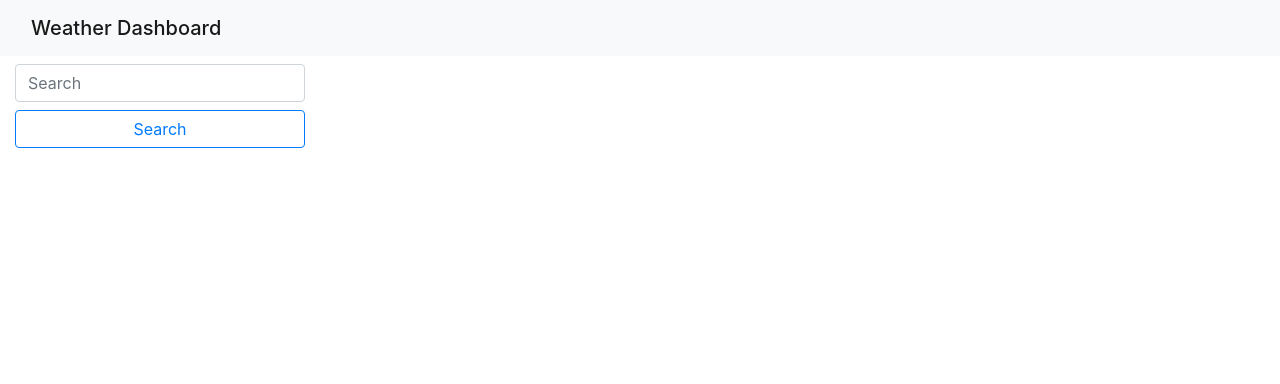
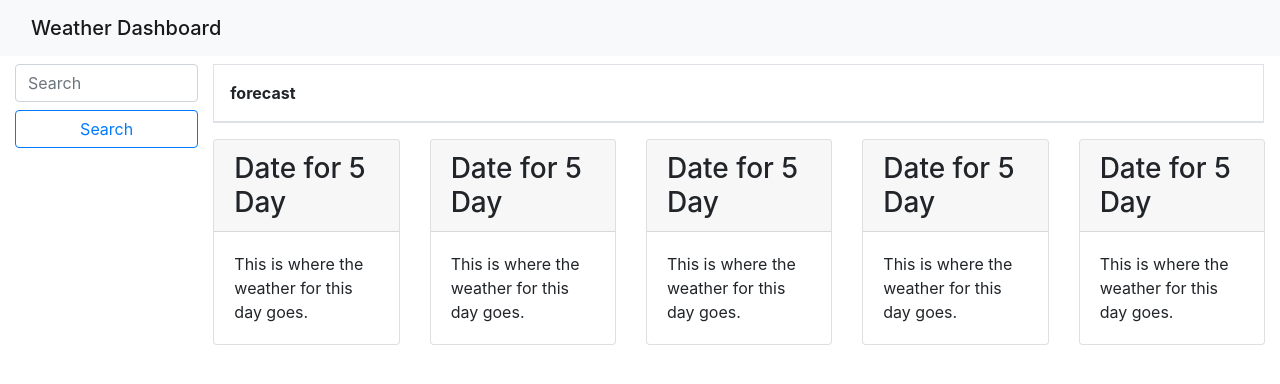
Before and after one commit to johnatticus/Weather-Dashboard, a plain HTML site: page index.html in a window 1280 px wide. Drawn offline with nearby package versions, Linux system fonts and the light colour scheme.

Commit message:
worked on html layout and css

```diff
--- a/assets/css/style.css
+++ b/assets/css/style.css
@@ -1,3 +1,7 @@
 /* .custom-btn {
     background-color: blue;
 } */
+
+.custom-card-deck {
+    justify-content: space-between;
+}
--- a/index.html
+++ b/index.html
@@ -24,18 +24,77 @@
     <!-- div row with columns inside -->
     <div class="row">
       <!-- search column w new buttons for cities searched below -->
-      <section class="col-12 col-lg-3 col-md-4 ">
+      <section class="col-12 col-lg-2 col-md-4 ">
         <input class="form-control me-2" type="search" placeholder="Search" aria-label="Search">
         <button class="btn btn-block btn-outline-primary mt-2 custom-btn" type="submit">Search</button>
       </section>
       <!-- column that will have rows within -->
-      <section class="col-lg-10 col-md-8 col-sm-6 p-2">
+      <section class="col-12 col-md-8 col-lg-10">
         <!-- row within the column for current searched weather info -->
-        <div class="row"></div>
+        <div class="row">
+          <div class="table-responsive mr-3">
+            <table class="table table-bordered custom-table">
+              <thead>
+                <tr>
+                  <th scope="col" class="p-3">forecast</th>
+                </tr>
+              </thead>
+              <tbody id="project-display"></tbody>
+            </table>
+          </div>
+        </div>
+
         <!-- row that contains the cards for 5 day forcast -->
-        <div class="row"></div>
-          <section class="col-lg-2" col-md-
-    </div>
+        <div class="row mr-0">
+          <div class="card-deck custom-card-deck">
+            <div class="card">
+              <h3 class="card-header">Date for 5 Day</h3>
+              <div class="card-body">
+                <div class="card-text">
+                  This is where the weather for this day goes.
+                </div>
+              </div>
+            </div>
+
+        <div class="card">
+          <h3 class="card-header">Date for 5 Day</h3>
+          <div class="card-body">
+            <div class="card-text">
+              This is where the weather for this day goes.
+            </div>
+          </div>
+        </div>
+
+        <div class="card">
+          <h3 class="card-header">Date for 5 Day</h3>
+          <div class="card-body">
+            <div class="card-text">
+              This is where the weather for this day goes.
+            </div>
+          </div>
+        </div>
+
+        <div class="card">
+          <h3 class="card-header">Date for 5 Day</h3>
+          <div class="card-body">
+            <div class="card-text">
+              This is where the weather for this day goes.
+            </div>
+          </div>
+        </div>
+
+        <div class="card">
+          <h3 class="card-header">Date for 5 Day</h3>
+          <div class="card-body">
+            <div class="card-text">
+              This is where the weather for this day goes.
+            </div>
+          </div>
+        </div>
+
+      </div>
+        </div>
+
       </section>
   </main>
 
```
